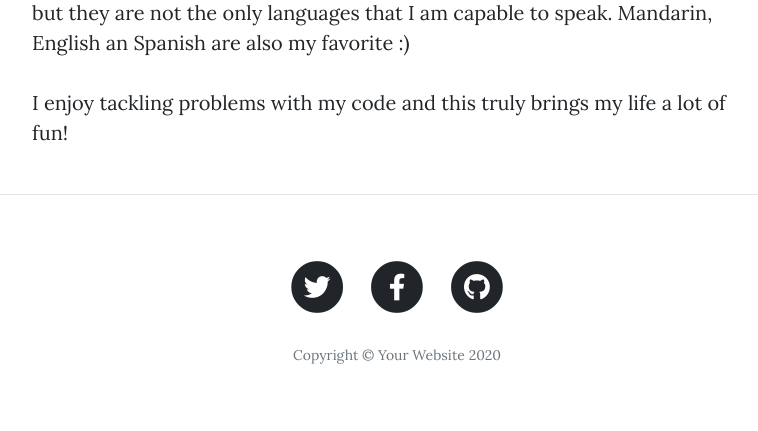
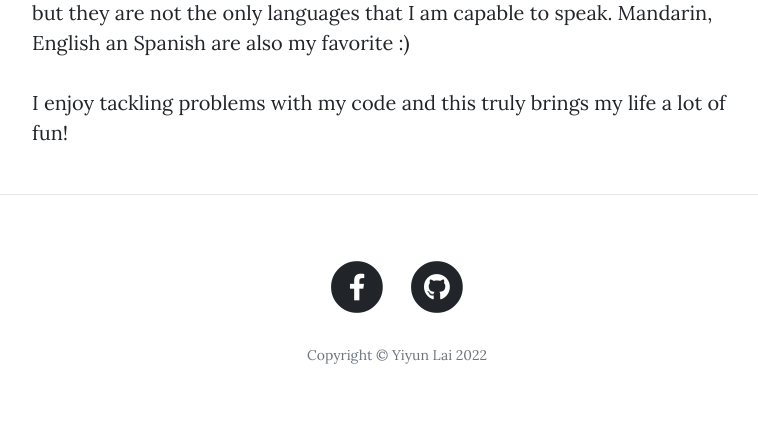
Before and after one commit to evianlola/YiyunL-blog, a Flask app: page /about in a window 1280 px wide. Shown: the part 704-1135 px from the top of the page, without its empty margins (243-1001 px from the left). Run offline with Flask 2, Linux system fonts and the light colour scheme; some libraries are stand-ins or nearby versions.

Commit message:
fix gunicorn

```diff
--- a/templates/footer.html
+++ b/templates/footer.html
@@ -4,16 +4,16 @@
       <div class="row">
         <div class="col-lg-8 col-md-10 mx-auto">
           <ul class="list-inline text-center">
+<!--            <li class="list-inline-item">-->
+<!--              <a href="#">-->
+<!--                <span class="fa-stack fa-lg">-->
+<!--                  <i class="fas fa-circle fa-stack-2x"></i>-->
+<!--                  <i class="fab fa-twitter fa-stack-1x fa-inverse"></i>-->
+<!--                </span>-->
+<!--              </a>-->
+<!--            </li>-->
             <li class="list-inline-item">
-              <a href="#">
-                <span class="fa-stack fa-lg">
-                  <i class="fas fa-circle fa-stack-2x"></i>
-                  <i class="fab fa-twitter fa-stack-1x fa-inverse"></i>
-                </span>
-              </a>
-            </li>
-            <li class="list-inline-item">
-              <a href="#">
+              <a href="https://www.facebook.com/profile.php?id=100013583860290">
                 <span class="fa-stack fa-lg">
                   <i class="fas fa-circle fa-stack-2x"></i>
                   <i class="fab fa-facebook-f fa-stack-1x fa-inverse"></i>
@@ -21,7 +21,7 @@
               </a>
             </li>
             <li class="list-inline-item">
-              <a href="#">
+              <a href="https://github.com/evianlola">
                 <span class="fa-stack fa-lg">
                   <i class="fas fa-circle fa-stack-2x"></i>
                   <i class="fab fa-github fa-stack-1x fa-inverse"></i>
@@ -29,7 +29,7 @@
               </a>
             </li>
           </ul>
-          <p class="copyright text-muted">Copyright &copy; Your Website 2020</p>
+          <p class="copyright text-muted">Copyright &copy; Yiyun Lai 2022</p>
         </div>
       </div>
     </div>
```
